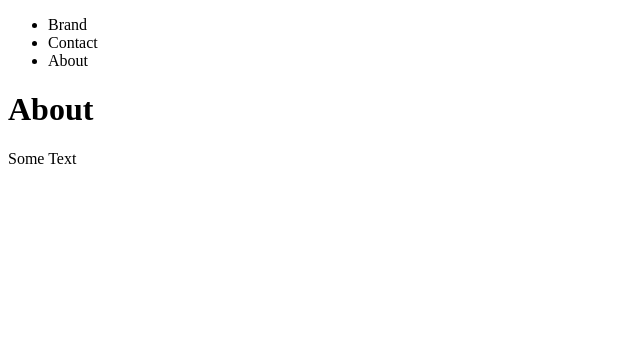
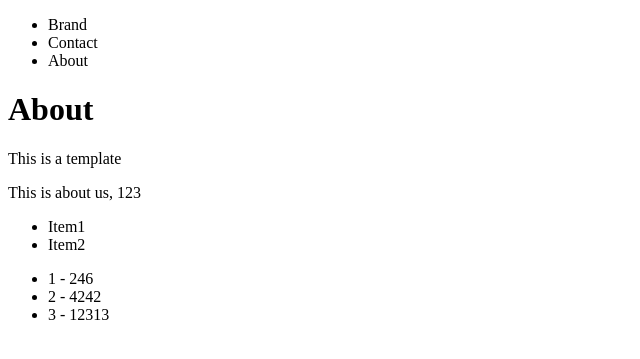
Before and after one commit to jp-sypniewski/FirstDjango, a Django app: page /about/ in a window 1280 px wide. Shown: the top 359 px of the page, without its empty margins (0-640 px from the left). Run offline with Django 3.2, Linux system fonts and the light colour scheme.

Commit message:
add template logic within about

```diff
--- a/src/pages/views.py
+++ b/src/pages/views.py
@@ -12,7 +12,8 @@ def contact_view(request, *args, **kwargs):
 def about_view(request, *args, **kwargs):
 	my_context = {
 		"my_text": "This is about us",
-		"my_number": 123
+		"my_number": 123,
+		"my_list": [123, 4242, 12313]
 	}
 	return render(request, "about.html", my_context)
 
--- a/src/templates/about.html
+++ b/src/templates/about.html
@@ -2,6 +2,30 @@
 
 {% block content %}
 	<h1>About</h1>
-	<p>Some Text</p>
+	<p>This is a template</p>
+	<p>
+		{{ my_text}}, <!--context variable  -->
+		{{ my_number}}
+
+	</p>
+
+	<ul>
+		<li>Item1</li>
+		<li>Item2</li>
+	</ul>
+
+	<ul>
+	{% for my_sub_item in my_list %}
+		{% if my_sub_item == 123 %}
+			<li>{{ forloop.counter}} - {{ my_sub_item|add:123}}</li>
+
+
+		{% else %}
+			<li>{{ forloop.counter}} - {{ my_sub_item}}</li>
+
+		{% endif %}
+
+	{% endfor %}
+	</ul>
 
 {% endblock %}
```
